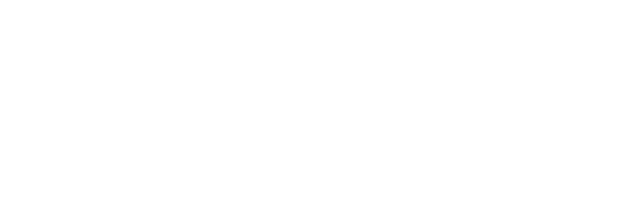
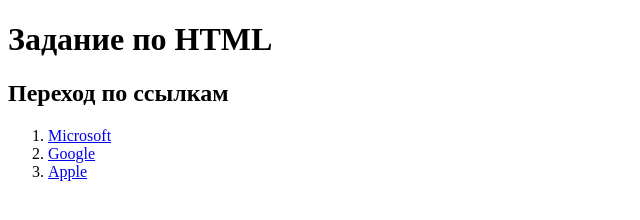
Before and after one commit to Qskow/task-html, a website: page src/index.html in a window 1280 px wide. Shown: the whole page, without its empty margins (0-640 px from the left). Drawn offline with Linux system fonts and the light colour scheme.

Commit message:
Задание по HTML

```diff
--- a/src/index.html
+++ b/src/index.html
@@ -3,5 +3,13 @@
     <head>
         <title>HTML</title>
     </head>
-    <body></body>
+    <body>
+        <h1>Задание по HTML</h1>
+        <h2>Переход по ссылкам</h2>
+        <ol>
+            <li><a href="https://www.microsoft.com/ru-ru/">Microsoft</a></li>
+            <li><a href="https://www.google.com/">Google</a></li>
+            <li><a href="https://www.apple.com/">Apple</a></li>
+          </ol>
+    </body>
 </html>
```
